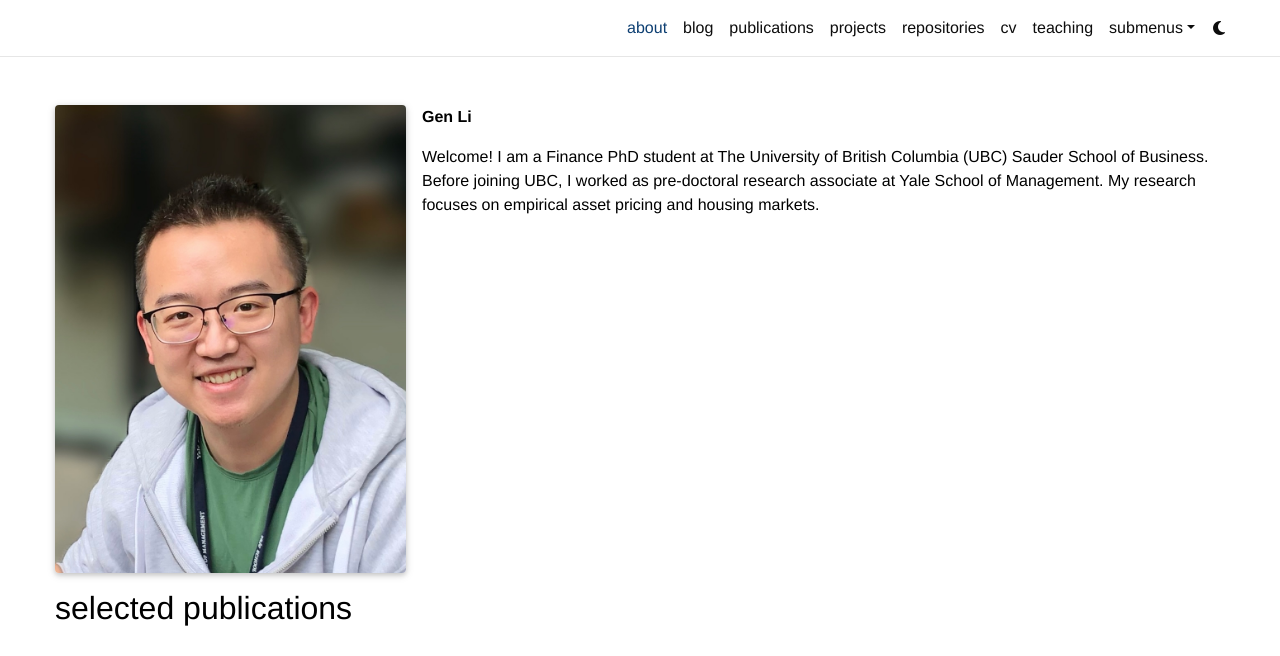
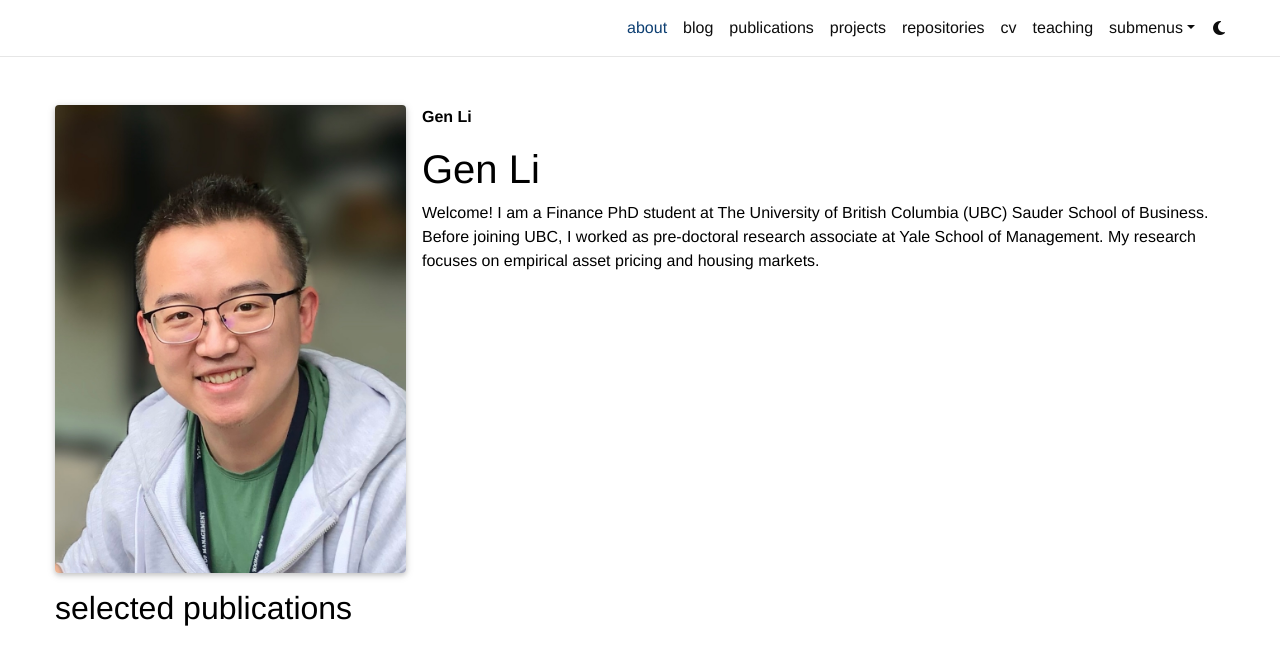
Before and after one commit to gen-li/gen-li.github.io, a Jekyll site: the page built from _pages/about.md, in a window 1280 px wide, cut to the strip 0-656 px from the top of the page. Built offline with Jekyll 4.4.1, drawn with Linux system fonts in a browser that asks for light colours; full-size pictures stand in for the smaller copies a plugin makes; comment, search, counter and statistics services are not loaded; a style sheet for code colours, icons or effects is not loaded.

Commit message:
Update about.md

```diff
--- a/_pages/about.md
+++ b/_pages/about.md
@@ -21,6 +21,7 @@ social: false  # includes social icons at the bottom of the page
 
 <span class="font-weight-bold">Gen Li</span>
 
+# Gen Li
 
 Welcome! I am a Finance PhD student at The University of British Columbia (UBC) Sauder School of Business. Before joining UBC, I worked as pre-doctoral research associate at Yale School of Management. My research focuses on empirical asset pricing and housing markets.
 
```
